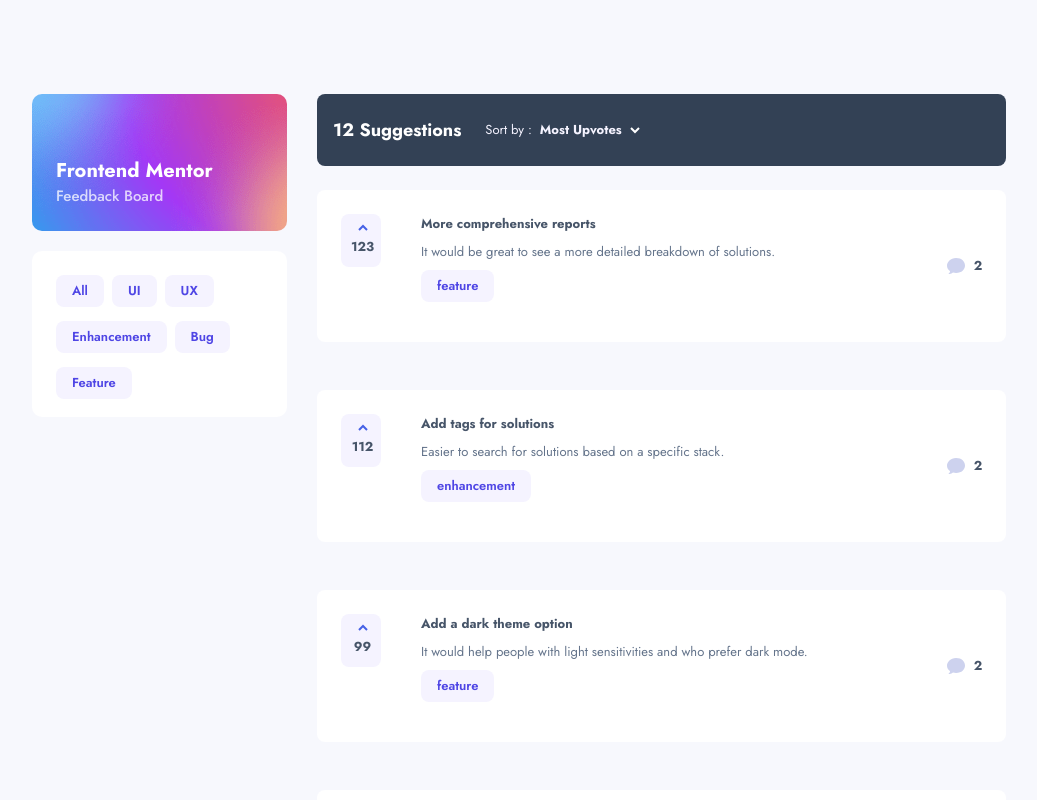
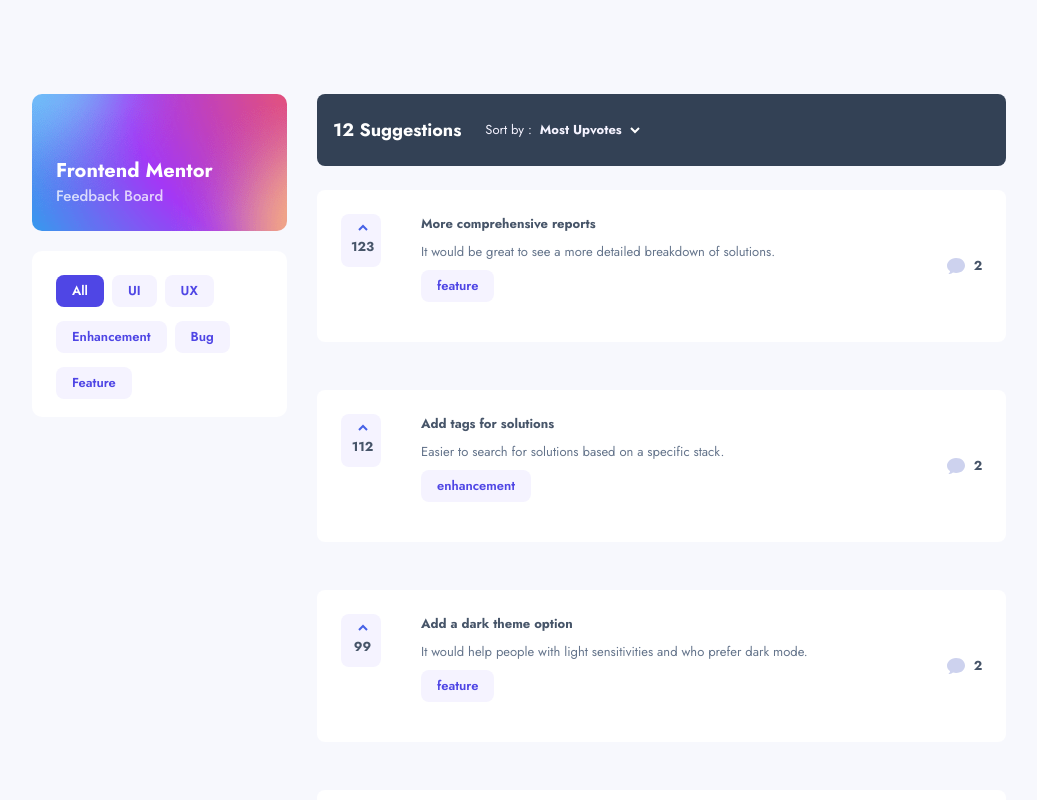
Before and after one commit to ltk55/fem-product-feedback-app, a Next.js app: page / in a window 1280 px wide. Shown: the top 800 px of the page, without its empty margins (121-1158 px from the left). Built offline with nearby package versions, Linux system fonts and the light colour scheme.

Commit message:
style: add category tag active&hover state style

```diff
--- a/components/CategoryTag/CategoryTag.tsx
+++ b/components/CategoryTag/CategoryTag.tsx
@@ -1,5 +1,7 @@
 import { type ReactNode } from "react";
 import { twMerge } from "tailwind-merge";
+
+import useStore from "@/lib/store";
 
 interface CategoryTagProps {
   categoryName: string;
@@ -10,12 +12,22 @@
   categoryName,
   className,
 }: CategoryTagProps): ReactNode {
+  const selectedCategory = useStore((state) => state.selectedCategory);
+
+  const activeTag =
+    selectedCategory.toLowerCase() === categoryName.toLowerCase();
+
   return (
     <div className={twMerge("inline-block", className)}>
-      <div className="flex h-[30px] items-center justify-center rounded-lg bg-violet-50 p-4">
-        <div className="text-[13px] font-semibold text-indigo-600">
-          {categoryName}
-        </div>
+      <div
+        className={twMerge(
+          activeTag
+            ? "bg-indigo-600 text-white"
+            : "bg-violet-50 text-indigo-600",
+          "flex h-[30px] items-center justify-center rounded-lg p-4 hover:bg-indigo-200",
+        )}
+      >
+        <div className="text-[13px] font-semibold ">{categoryName}</div>
       </div>
     </div>
   );
```
